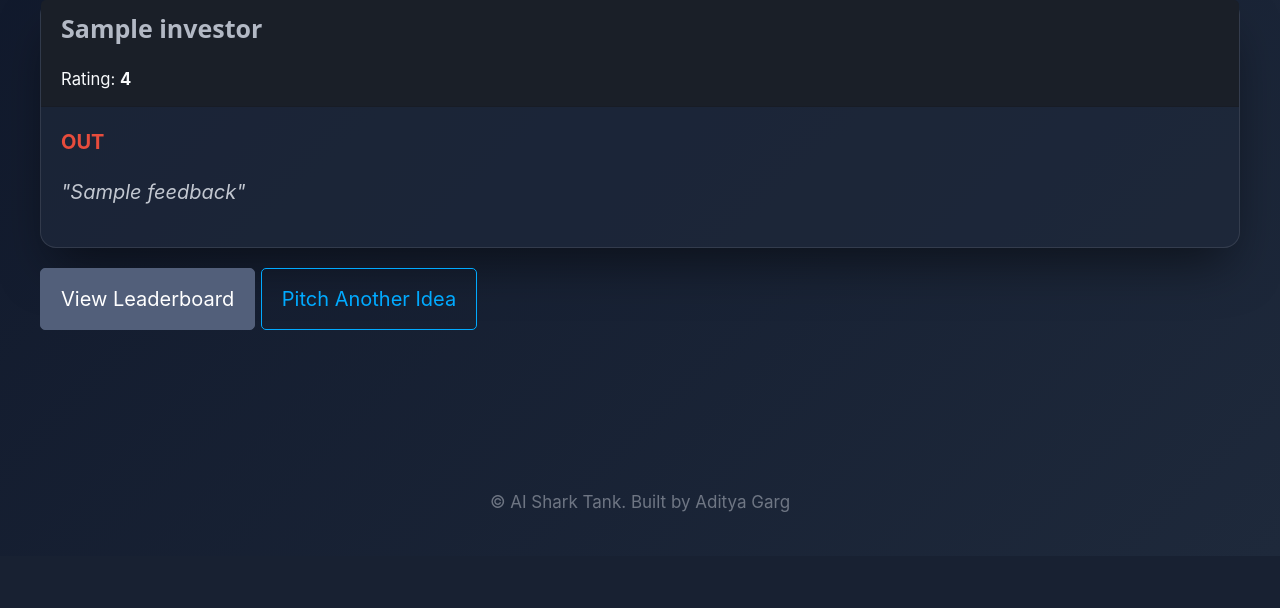
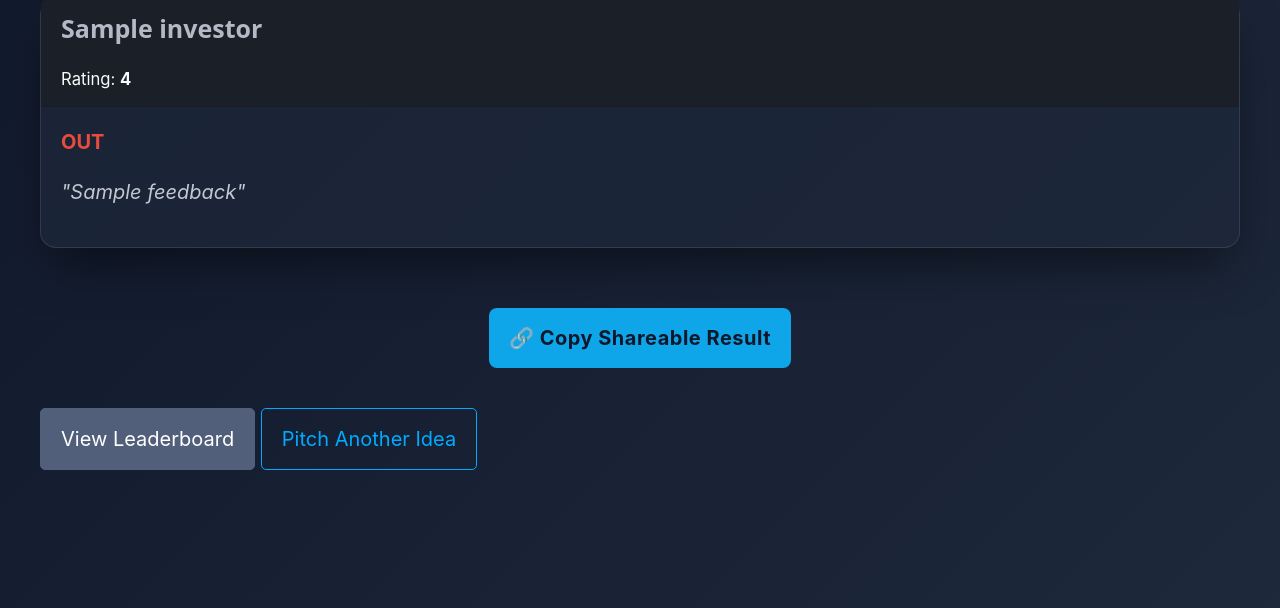
Before and after one commit to adityagarghm/AI-Investor-pitch, a Flask app: template templates/results.html in a window 1280 px wide. Shown: the part 360-968 px from the top of the page. Before the commit the page ends 872 px from the top, so only its background shows below. Run offline with Flask 3, Linux system fonts and the light colour scheme; the template is opened without the code that fills it: most values are stand-ins (such as "Sample title", 1, 10 or a date in 2020); some libraries are stand-ins or nearby versions.

Commit message:
Share button logic

```diff
--- a/templates/results.html
+++ b/templates/results.html
@@ -29,7 +29,35 @@
     {% endfor %}
 
 </div>
+<div style="text-align: center; margin: 2rem 0;">
+    <button id="share-btn" style="background-color: #38bdf8; color: #0f172a; border: none; font-weight: bold; cursor: pointer;">
+        🔗 Copy Shareable Result
+    </button>
+</div>
 
+<script>
+    // Share Button Logic
+    document.getElementById('share-btn').addEventListener('click', function() {
+        const startupName = "{{ pitch['startup_name'] }}";
+        const totalRaised = "{{ '{:,.0f}'.format(pitch['total_raised']) }}";
+
+        const shareText = "🦈 I just pitched my startup \"" + startupName + "\" on AI Shark Tank!\n\n💸 I raised $" + totalRaised + "!\n\nCan you beat my AI Shark ratings? Try it out!";
+
+        navigator.clipboard.writeText(shareText).then(() => {
+            const btn = document.getElementById('share-btn');
+            btn.textContent = "Copied to clipboard!";
+            btn.style.backgroundColor = "#2ecc71";
+            btn.style.color = "#ffffff";
+
+            // Reset back to original style after 3 seconds
+            setTimeout(() => {
+                btn.textContent = "🔗 Copy Shareable Result";
+                btn.style.backgroundColor = "#38bdf8";
+                btn.style.color = "#0f172a";
+            }, 3000);
+        });
+    });
+</script>
 <a href="/leaderboard" role="button" class="secondary">View Leaderboard</a>
 <a href="/" role="button" class="outline">Pitch Another Idea</a>
 
```
